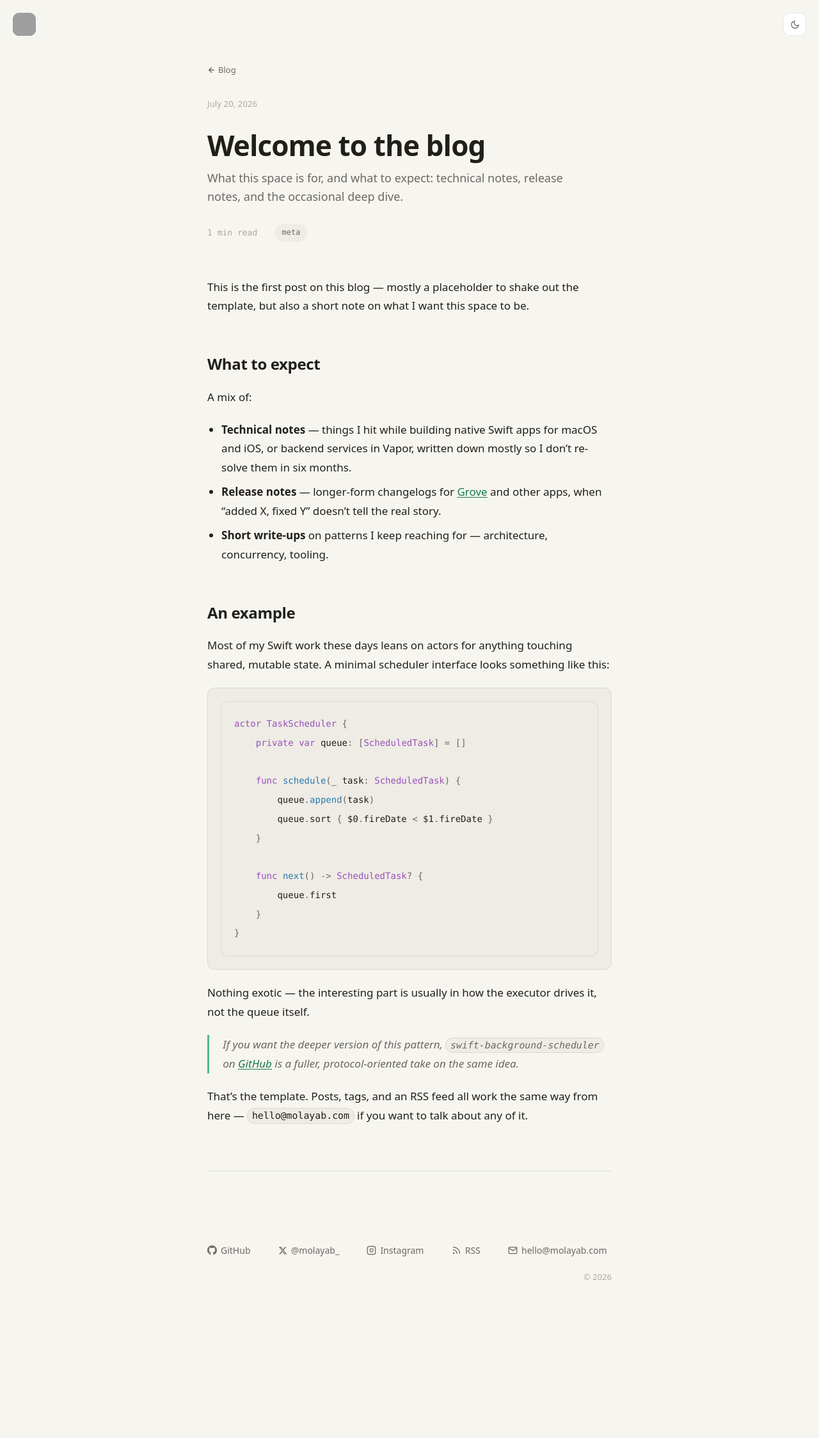
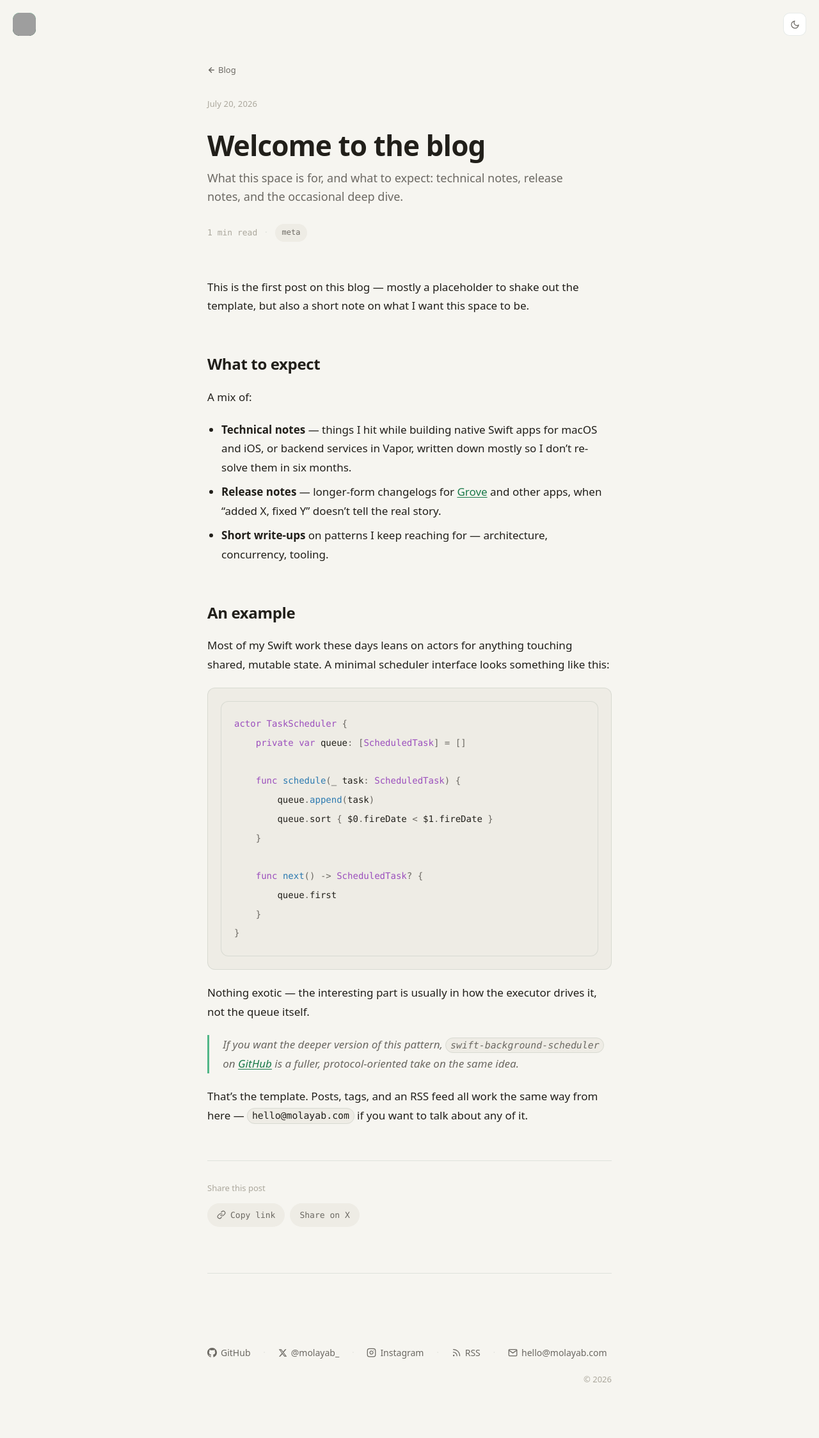
Before and after one commit to molayab/molayab.github.io, a Jekyll site: the page built from _posts/2026-07-20-welcome-to-the-blog.md, in a window 1280 px wide. Shown: the whole page at 64% size. Built offline with Jekyll 4.4.1, drawn with Linux system fonts in a browser that asks for light colours; before the commit the page ends 2088 px from its top, so only the background shows below that; grey boxes are pictures that could not be loaded.

Commit message:
Add a share row to blog posts (#13)

```diff
--- a/_layouts/post.html
+++ b/_layouts/post.html
@@ -26,4 +26,76 @@ layout: default
   <div class="post-body">
     {{ content }}
   </div>
+
+  <div class="post-share">
+    <p class="post-share-label">Share this post</p>
+    <div class="post-share-actions">
+      <button type="button" class="share-btn" id="shareCopyBtn" data-url="{{ page.url | absolute_url }}">
+        <svg width="14" height="14" viewBox="0 0 24 24" fill="none" stroke="currentColor" stroke-width="2" stroke-linecap="round" stroke-linejoin="round" aria-hidden="true"><path d="M10 13a5 5 0 0 0 7.54.54l3-3a5 5 0 0 0-7.07-7.07l-1.72 1.71"/><path d="M14 11a5 5 0 0 0-7.54-.54l-3 3a5 5 0 0 0 7.07 7.07l1.71-1.71"/></svg>
+        <span class="share-btn-label">Copy link</span>
+      </button>
+      <button type="button" class="share-btn" id="shareNativeBtn" style="display:none" data-title="{{ page.title | escape }}" data-text="{{ page.description | default: page.excerpt | strip_html | strip_newlines | truncate: 160 | escape }}" data-url="{{ page.url | absolute_url }}">
+        <svg width="14" height="14" viewBox="0 0 24 24" fill="none" stroke="currentColor" stroke-width="2" stroke-linecap="round" stroke-linejoin="round" aria-hidden="true"><circle cx="18" cy="5" r="3"/><circle cx="6" cy="12" r="3"/><circle cx="18" cy="19" r="3"/><line x1="8.59" y1="13.51" x2="15.42" y2="17.49"/><line x1="15.41" y1="6.51" x2="8.59" y2="10.49"/></svg>
+        <span class="share-btn-label">Share…</span>
+      </button>
+      <a class="share-btn" href="https://twitter.com/intent/tweet?text={{ page.title | url_encode }}&url={{ page.url | absolute_url | url_encode }}" target="_blank" rel="noopener noreferrer">
+        <span class="share-btn-label">Share on X</span>
+      </a>
+    </div>
+  </div>
 </article>
+
+<script>
+(function () {
+  var copyBtn = document.getElementById('shareCopyBtn');
+  var nativeBtn = document.getElementById('shareNativeBtn');
+  if (!copyBtn && !nativeBtn) return;
+
+  function fallbackCopy(text) {
+    var input = document.createElement('input');
+    input.value = text;
+    input.style.position = 'fixed';
+    input.style.opacity = '0';
+    document.body.appendChild(input);
+    input.select();
+    try { document.execCommand('copy'); } catch (e) {}
+    document.body.removeChild(input);
+  }
+
+  if (copyBtn) {
+    copyBtn.addEventListener('click', function () {
+      var url = copyBtn.getAttribute('data-url');
+      var label = copyBtn.querySelector('.share-btn-label');
+      var original = label.textContent;
+      var showCopied = function () {
+        copyBtn.classList.add('is-copied');
+        label.textContent = 'Copied!';
+        setTimeout(function () {
+          copyBtn.classList.remove('is-copied');
+          label.textContent = original;
+        }, 1600);
+      };
+      if (navigator.clipboard && navigator.clipboard.writeText) {
+        navigator.clipboard.writeText(url).then(showCopied, function () {
+          fallbackCopy(url);
+          showCopied();
+        });
+      } else {
+        fallbackCopy(url);
+        showCopied();
+      }
+    });
+  }
+
+  if (nativeBtn && navigator.share) {
+    nativeBtn.style.display = '';
+    nativeBtn.addEventListener('click', function () {
+      navigator.share({
+        title: nativeBtn.getAttribute('data-title'),
+        text: nativeBtn.getAttribute('data-text'),
+        url: nativeBtn.getAttribute('data-url')
+      }).catch(function () {});
+    });
+  }
+})();
+</script>
--- a/assets/css/post.css
+++ b/assets/css/post.css
@@ -135,6 +135,47 @@
   max-width: 100%;
   border-radius: var(--radius-sm);
   border: 1px solid var(--border);
+}
+
+.post-share {
+  margin-top: 3.5rem;
+  padding-top: 2rem;
+  border-top: 1px solid var(--border);
+}
+
+.post-share-label {
+  font-size: 0.8125rem;
+  color: var(--text-3);
+  margin-bottom: 12px;
+}
+
+.post-share-actions {
+  display: flex;
+  flex-wrap: wrap;
+  gap: 8px;
+}
+
+.share-btn {
+  display: inline-flex;
+  align-items: center;
+  gap: 7px;
+  font-family: var(--mono);
+  font-size: 0.8125rem;
+  color: var(--text-2);
+  background: var(--surface-2);
+  border: 1px solid transparent;
+  border-radius: var(--radius-pill);
+  padding: 7px 14px;
+  cursor: pointer;
+  transition: color 0.15s, border-color 0.15s, background 0.15s;
+}
+.share-btn:hover { color: var(--text); }
+.share-btn:focus-visible { outline: 2px solid var(--accent); outline-offset: 2px; }
+.share-btn svg { flex-shrink: 0; }
+.share-btn.is-copied {
+  color: var(--accent);
+  background: var(--surface);
+  border-color: var(--accent);
 }
 
 .post-body figcaption {
```
